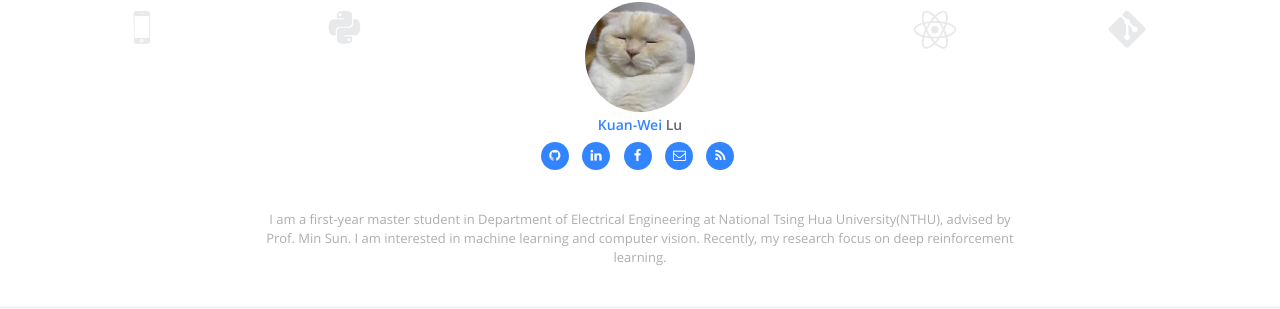
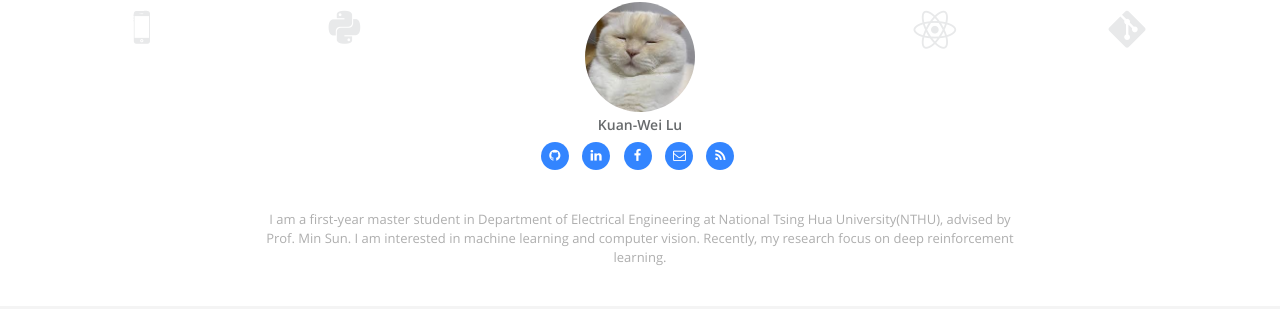
Before and after one commit to Stanleyluuuu/stanleyluuuu.github.io, a Jekyll site: the page built from index.html, in a window 1280 px wide and 900 px high, scrolled down 468 px. Shown: the part 145-454 px from the top of the window. Built offline with Jekyll 4.4.1, drawn with Linux system fonts in a browser that asks for light colours.

Commit message:
change the color of name

```diff
--- a/_includes/sections/about.html
+++ b/_includes/sections/about.html
@@ -21,7 +21,7 @@
         <div class="col-xs-4">
             <div class="team-member wow zoomIn">
                 <img src="{{ site.author.avatar | prepend: site.baseurl }}" height="110" width="110" class="img-responsive img-circle" alt="">
-                <h4><span class="navy">{{ site.author.first_name }}</span> {{ site.author.last_name }}</h4>
+                <h4>{{ site.author.first_name }} {{ site.author.last_name }}</h4>
                 <ul class="list-inline social-icon">
                     {% if site.author.github_username %}
                     <li><a href="https://github.com/{{ site.author.github_username }}" target="blank"><i class="fa fa-github"></i></a></li>
```
